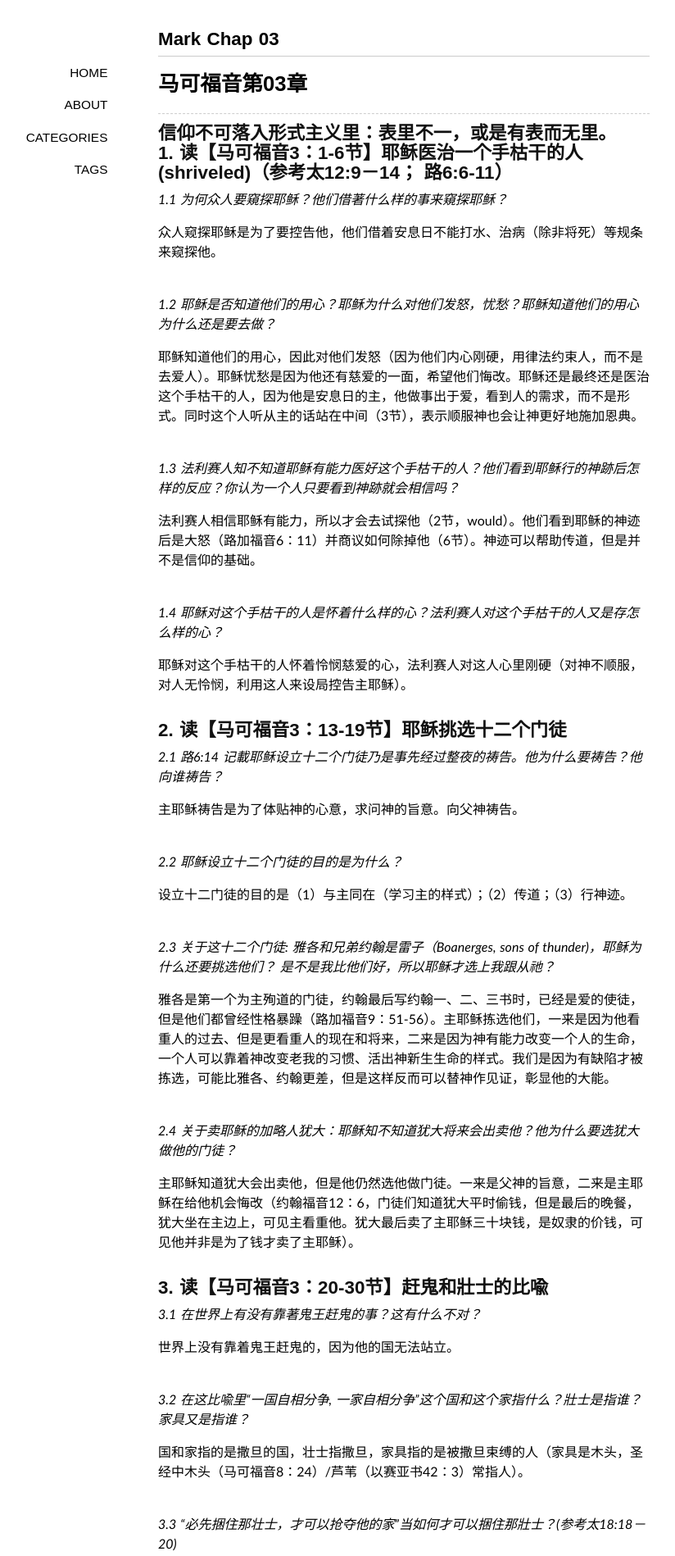
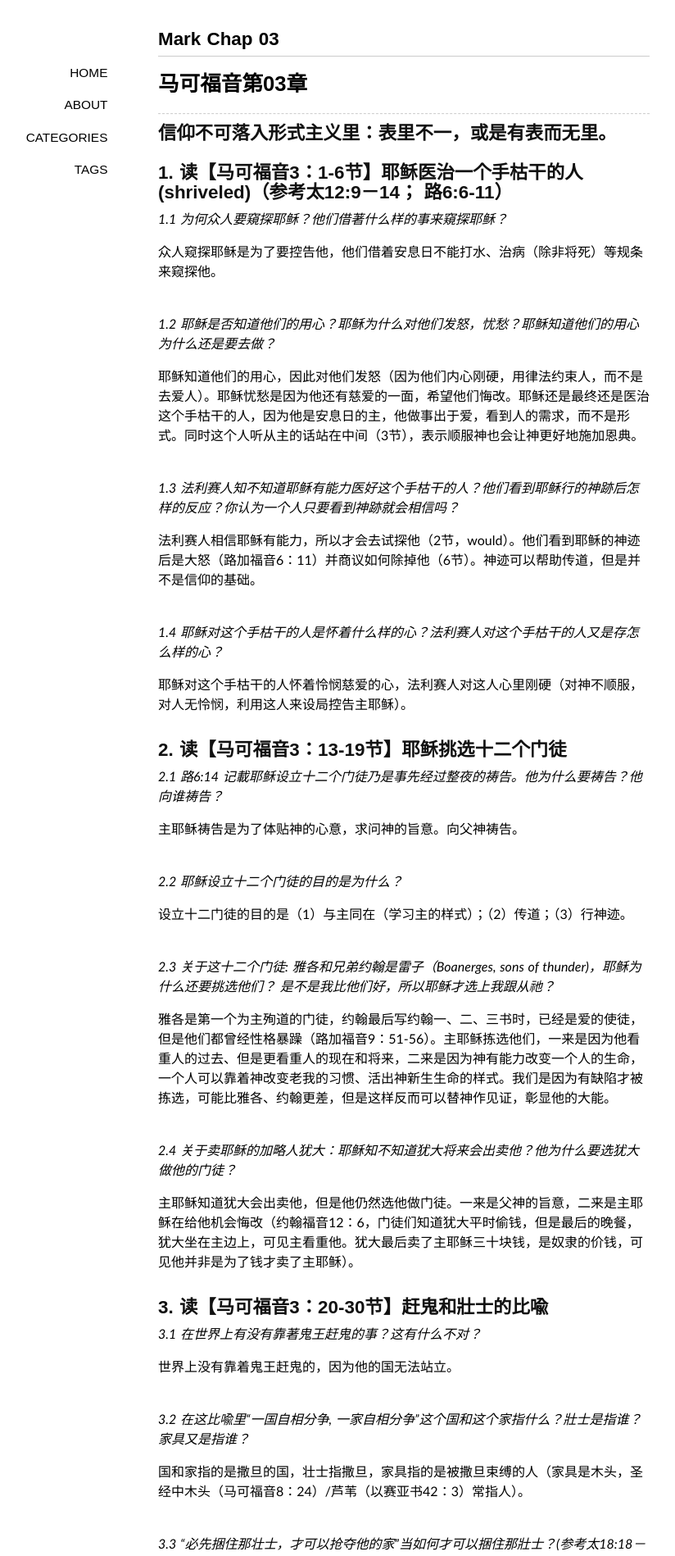
Before and after one commit to sjsprecious/sjsprecious.github.io, a Jekyll site: the page built from _posts/2015-09-18-Mark-CHAP-03.md, in a window 1280 px wide. Shown: the top 1898 px of the page at 82% size, without its empty margins (147-971 px from the left). Built offline with Jekyll 4.4.1, drawn with Linux system fonts in a browser that asks for light colours; some web fonts are replaced; comment, search, counter and statistics services are not loaded.

```diff
--- a/_posts/2015-09-18-Mark-CHAP-03.md
+++ b/_posts/2015-09-18-Mark-CHAP-03.md
@@ -11,7 +11,7 @@ tags:
 
 ----------------
 
-## 信仰不可落入形式主义里：表里不一，或是有表而无里。<br>
+## 信仰不可落入形式主义里：表里不一，或是有表而无里。<br><br>
 
 ## 1. 读【马可福音3：1-6节】耶稣医治一个手枯干的人(shriveled)（参考太12:9－14； 路6:6-11）<br>
 
```
